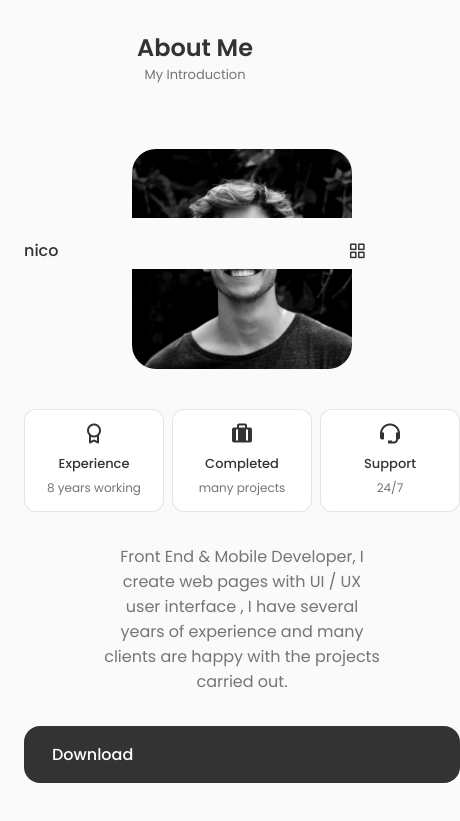
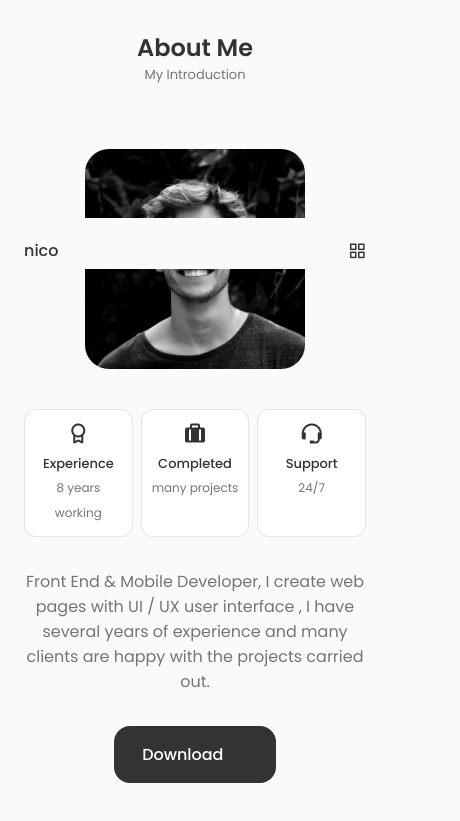
Before and after one commit to nicoisz/myWebSite, a React (Create React App) app: page / in a window 390 px wide. Shown: the part 575-1396 px from the top of the page, 460 px wide, since content can reach past the window. Built offline with nearby package versions, Linux system fonts and the light colour scheme; some icons are missing.

Commit message:
about section  ended

```diff
--- a/src/components/about/about.css
+++ b/src/components/about/about.css
@@ -73,4 +73,24 @@
     }
 }
 @media screen and (max-width:768px){
+    .about__data{
+        display: flex !important;
+        flex-direction: row;
+        flex-wrap: wrap;
+        justify-content: center;
+        margin-bottom: 2rem;
+    }
+
 }
+
+@media screen and (max-width:576px){
+    .about__info{
+        grid-template-columns: repeat(3,1fr);
+
+    }
+
+    .about__description{
+        padding: 0;
+    }
+
+}
```
